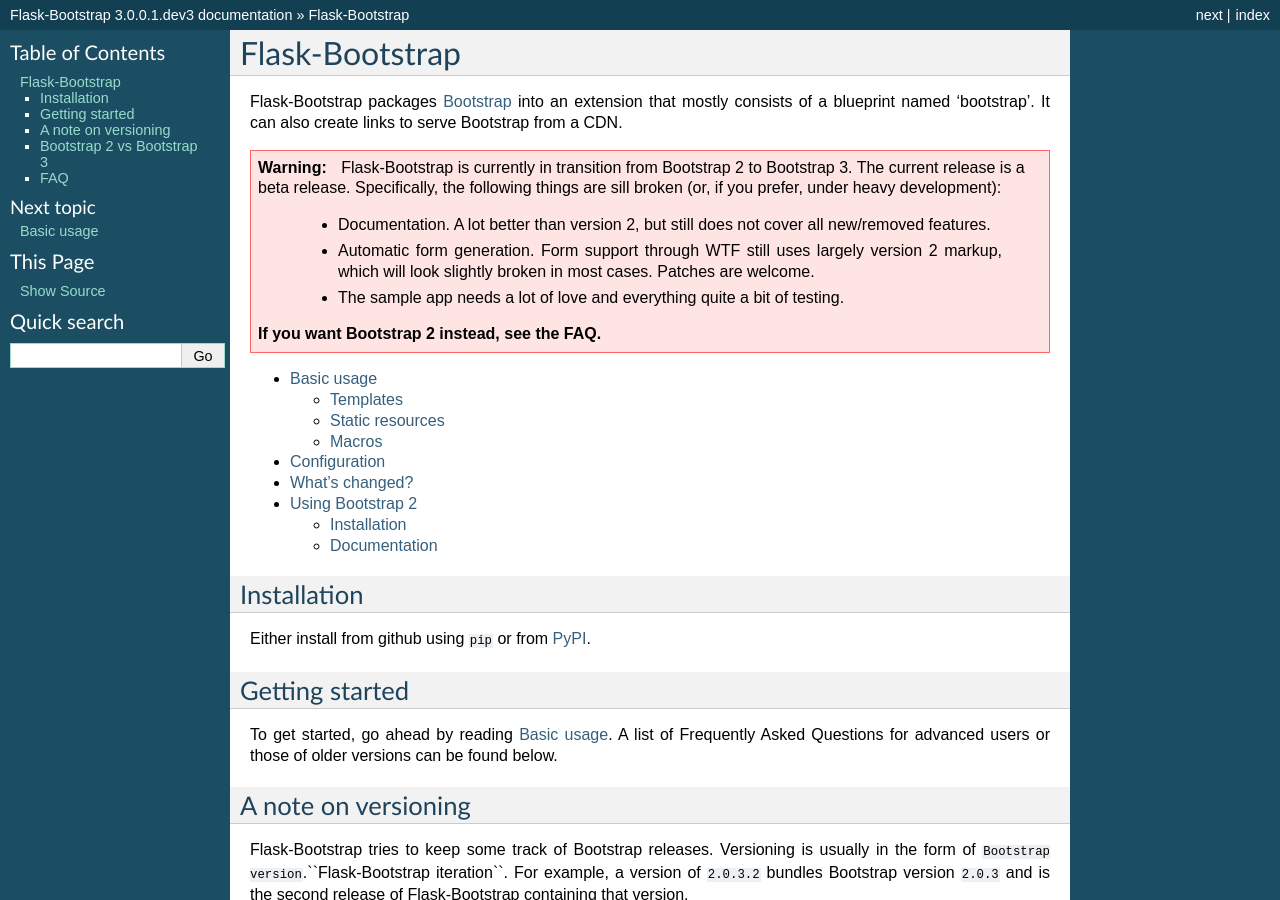
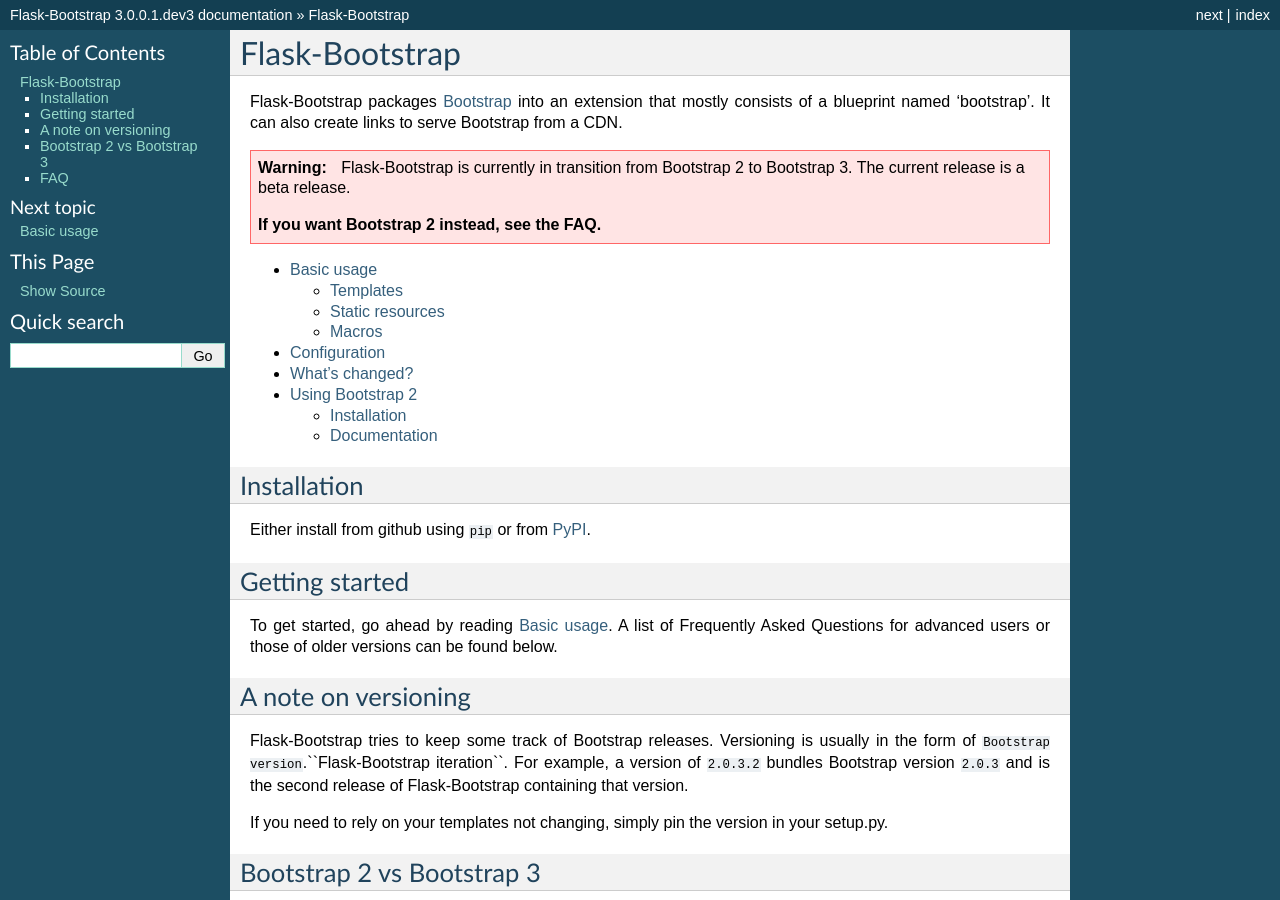
Before and after one commit to mbr/flask-bootstrap, a Sphinx documentation site: the page built from docs/index.rst, in a window 1280 px wide and 900 px high. Built offline with Sphinx 7.4.7, drawn with Linux system fonts in a browser that asks for light colours.

Commit message:
Removed warning from documentation.

```diff
--- a/docs/index.rst
+++ b/docs/index.rst
@@ -9,16 +9,7 @@
 .. warning::
 
    Flask-Bootstrap is currently in transition from Bootstrap 2 to Bootstrap 3.
-   The current release is a beta release. Specifically, the following things
-   are sill broken (or, if you prefer, under heavy development):
-
-     * Documentation. A lot better than version 2, but still does not cover all
-       new/removed features.
-     * Automatic form generation. Form support through WTF still uses largely
-       version 2 markup, which will look slightly broken in most cases. Patches
-       are welcome.
-     * The sample app needs a lot of love and everything quite a bit of
-       testing.
+   The current release is a beta release.
 
    **If you want Bootstrap 2 instead, see the FAQ.**
 
```
